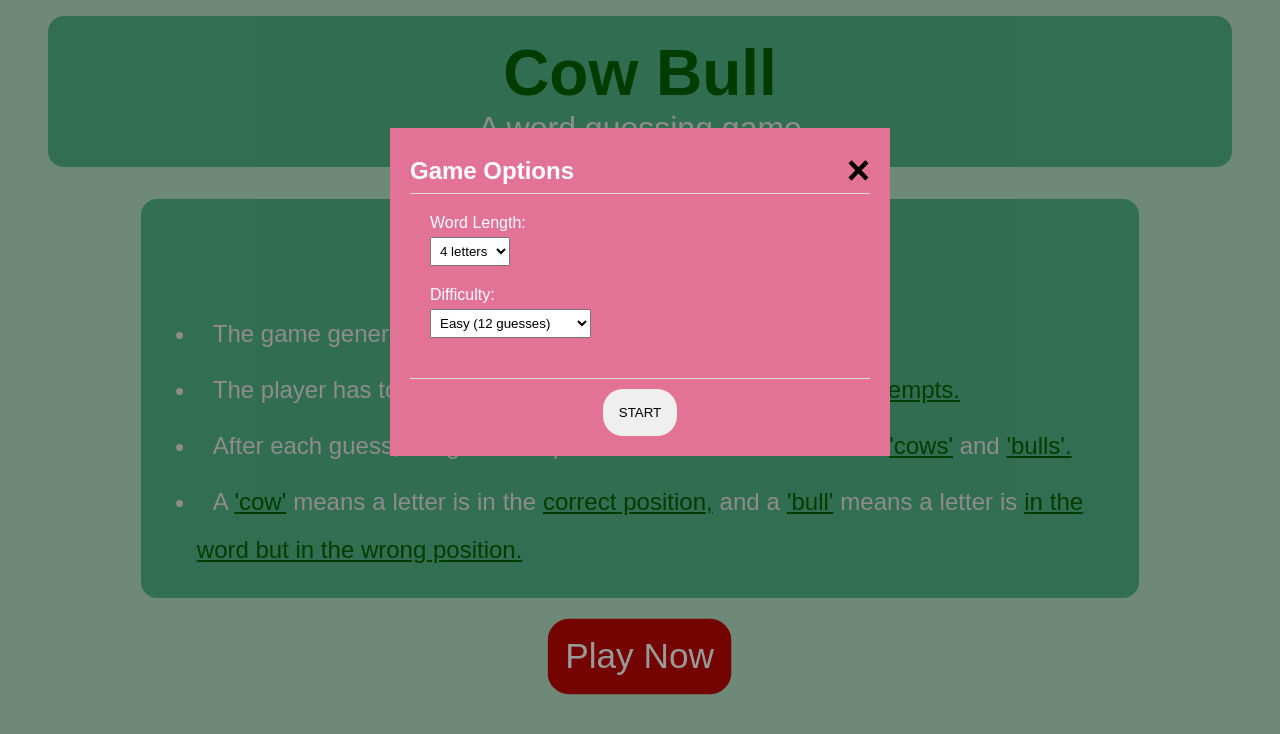
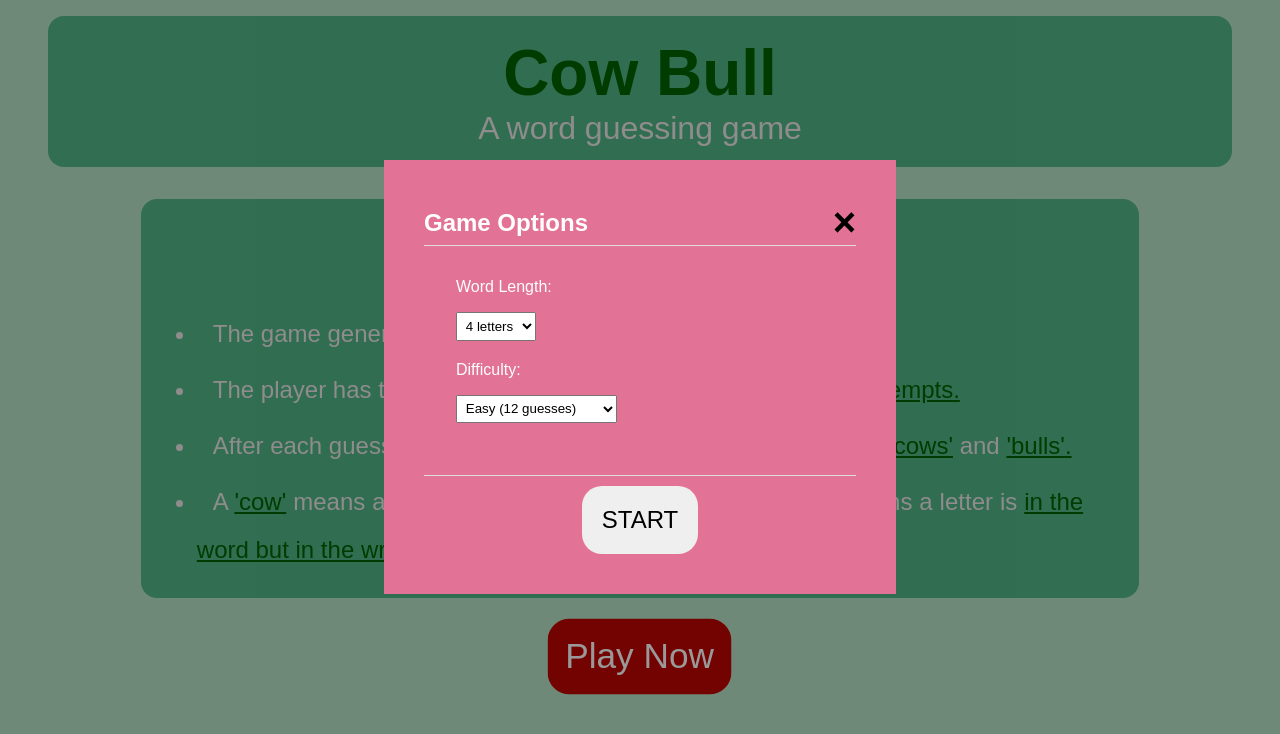
Before and after one commit to calmNinja/cow-bull-word-game, a plain HTML site: page index.html in a window 1280 px wide. Both pictures are taken after a click on the button "Play Now". Drawn offline with Linux system fonts and the light colour scheme.

Commit message:
modal styling

```diff
--- a/app.js
+++ b/app.js
@@ -14,11 +14,13 @@ const beginBtn = document.querySelector(".begin-button");
 // function to open the modal
 function openModal() {
   modal.classList.add("open");
+  document.body.style.overflow = "hidden";
 }
 
 // function to close the modal
 function closeModal() {
   modal.classList.remove("open");
+  document.body.style.overflow = "auto";
 }
 
 playBtn.addEventListener("click", openModal);
--- a/styles.css
+++ b/styles.css
@@ -10,6 +10,7 @@ body {
   background-color: #b7e4c7;
   color:rgb(237, 233, 233);
   padding: 1rem;
+  overflow-x: hidden;
 }
 
 /* Header Styles */
@@ -168,9 +169,9 @@ body {
 .modal-dialog {
   background-color: #e27396;
   color: #fefefe;
-  margin: 10% auto;
-  padding: 20px;
-  max-width: 500px;
+  margin: 10rem auto;
+  padding: 2.5rem;
+  max-width: 32rem;
   width: 90%;
 }
 
@@ -187,7 +188,7 @@ body {
 }
 
 .close-modal-button {
-  font-size: 40px;
+  font-size: 2.5rem;
   font-weight: bold;
   border: none;
   background: none;
@@ -203,30 +204,32 @@ body {
 }
 
 .modal-body {
-  padding: 20px;
+  padding: 2rem;
 }
 
 .modal-body label {
   display: block;
-  margin-bottom: 5px;
+  margin-bottom: 1rem;
+
 }
 
 .modal-body select {
-  padding: 5px;
-  margin-bottom: 20px;
+  padding: .3rem;
+  margin-bottom: 1.25rem;
 }
 
 .modal-footer {
   border-top: 1px solid #ddd;
-  padding: 10px 0 0 0;
+  padding: 0.625rem 0 0 0;
   display: flex;
   justify-content: center;
 }
 
 .modal-footer .begin-button {
-  padding: 1rem;
+  padding: 1.25rem;
   border: none;
-  border-radius: 20px;
+  border-radius: 1.25rem;
+  font-size: 1.5rem;
 }
 .modal-footer .begin-button:hover {
   background-color: #ff477e;
@@ -236,6 +239,7 @@ body {
 }
 .modal.open {
   display: block;
+  overflow: hidden;
 }
 
 /* Modal styling ends */
```
